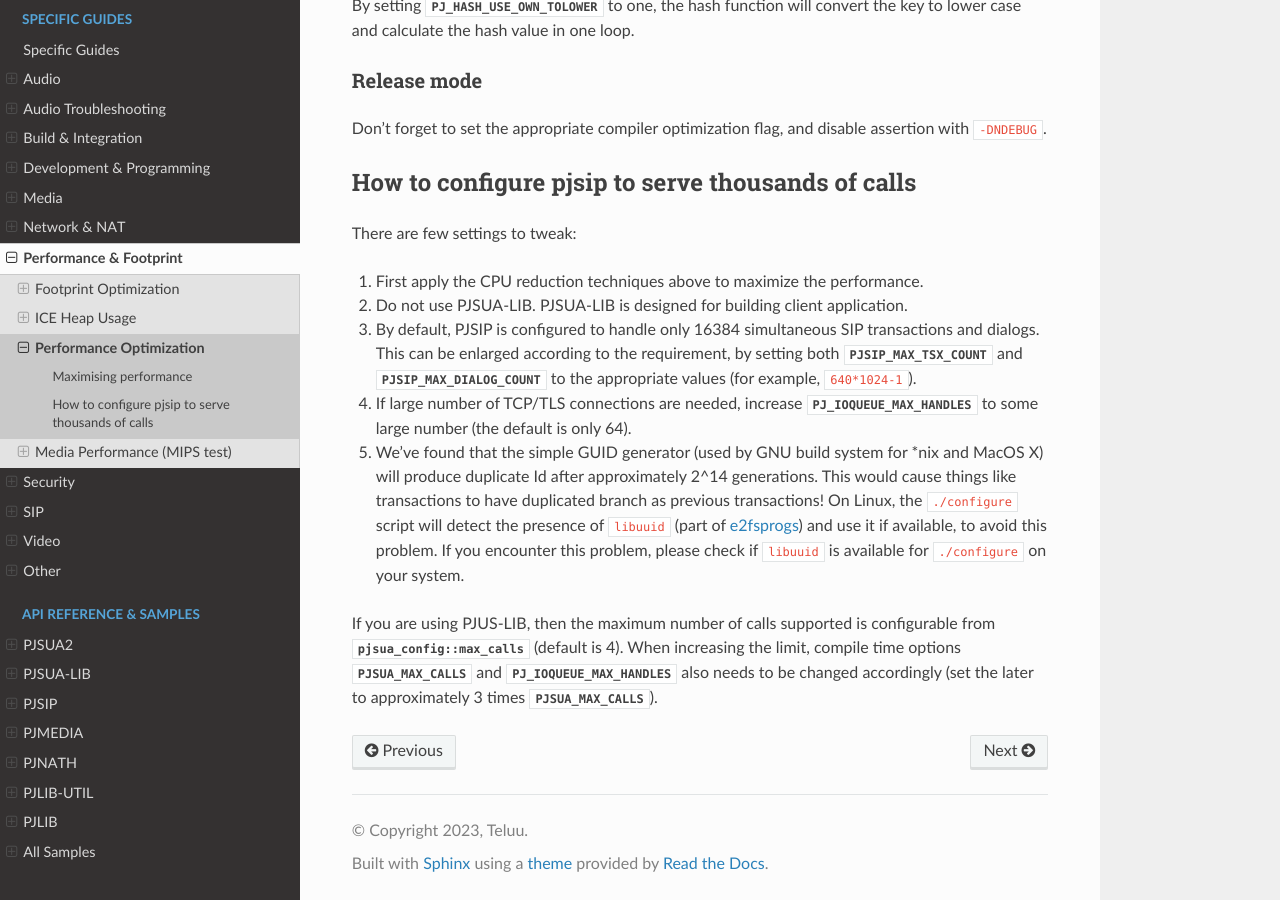
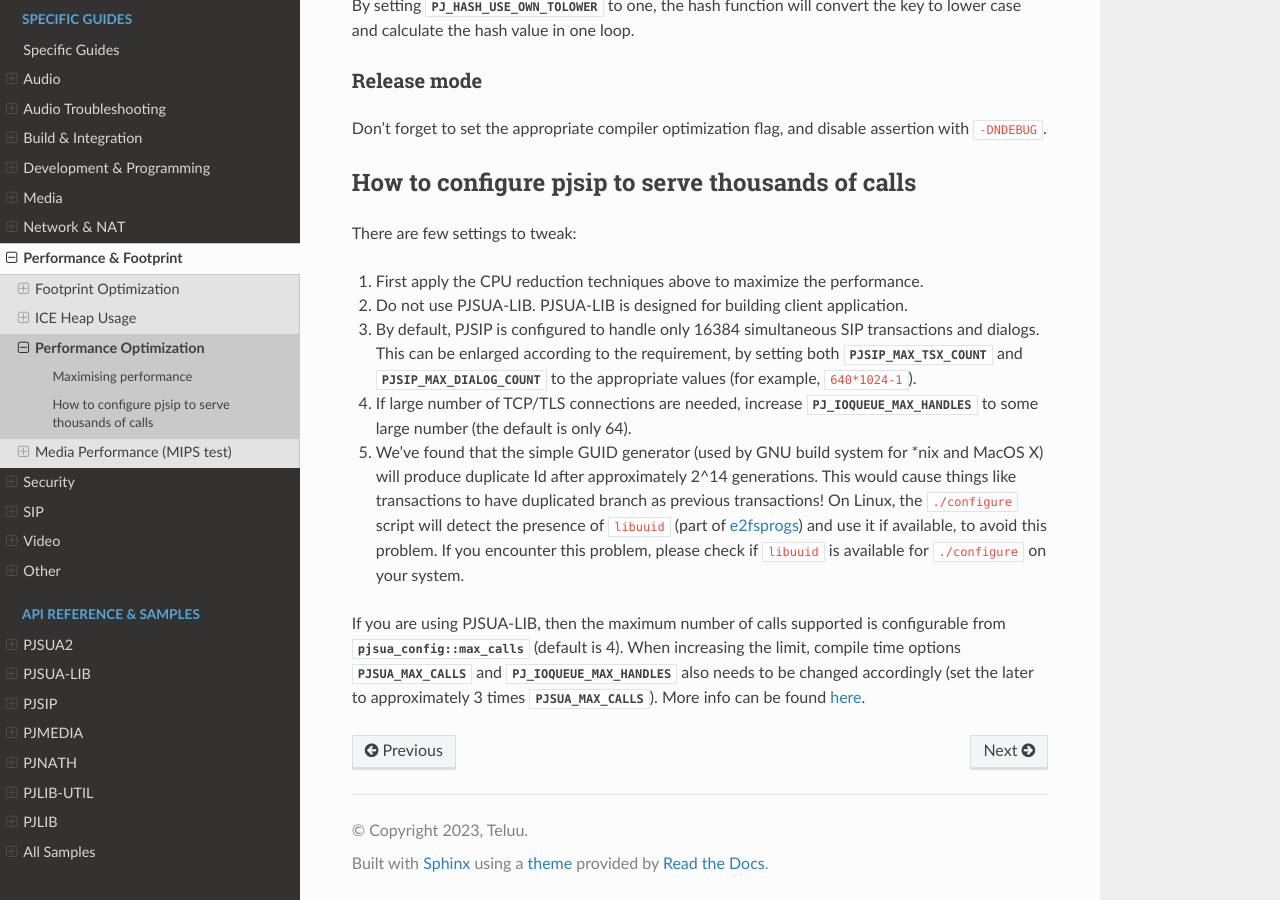
Before and after one commit to pjsip/pjproject_docs, a Sphinx documentation site: the page built from docs/source/specific-guides/perf_footprint/performance.rst, in a window 1280 px wide and 900 px high, scrolled down 2889 px. Built offline with Sphinx 7.4.7 and the Read the Docs theme 2.0.0, drawn with Linux system fonts in a browser that asks for light colours; the version number could not be read and is left out.

Commit message:
Updates in using PJSUA-LIB for server app
- fix typo
- add link to trac FAQ

```diff
--- a/docs/source/specific-guides/perf_footprint/performance.rst
+++ b/docs/source/specific-guides/perf_footprint/performance.rst
@@ -143,8 +143,9 @@
    available, to avoid this problem. If you encounter this problem, please
    check if ``libuuid`` is available for ``./configure`` on your system.
 
-If you are using PJUS-LIB, then the maximum number of calls supported is
+If you are using PJSUA-LIB, then the maximum number of calls supported is
 configurable from :cpp:any:`pjsua_config::max_calls` (default is 4). When
 increasing the limit, compile time options :c:macro:`PJSUA_MAX_CALLS` and
 :c:macro:`PJ_IOQUEUE_MAX_HANDLES` also needs to be changed accordingly (set the
 later to approximately 3 times :c:macro:`PJSUA_MAX_CALLS`).
+More info can be found `here <https://trac.pjsip.org/repos/wiki/FAQ#pjsua-lib-perf>`__.
```
